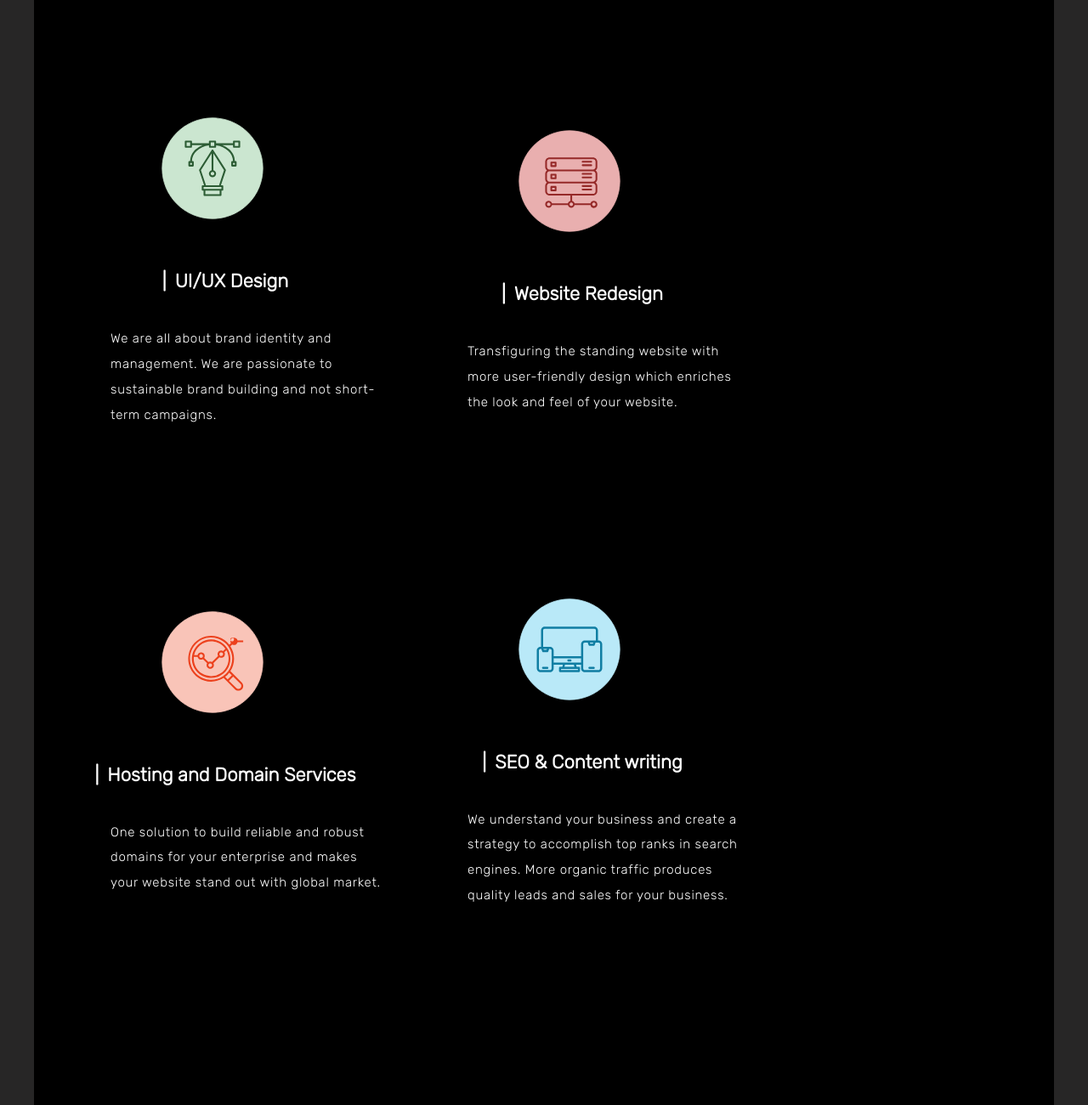
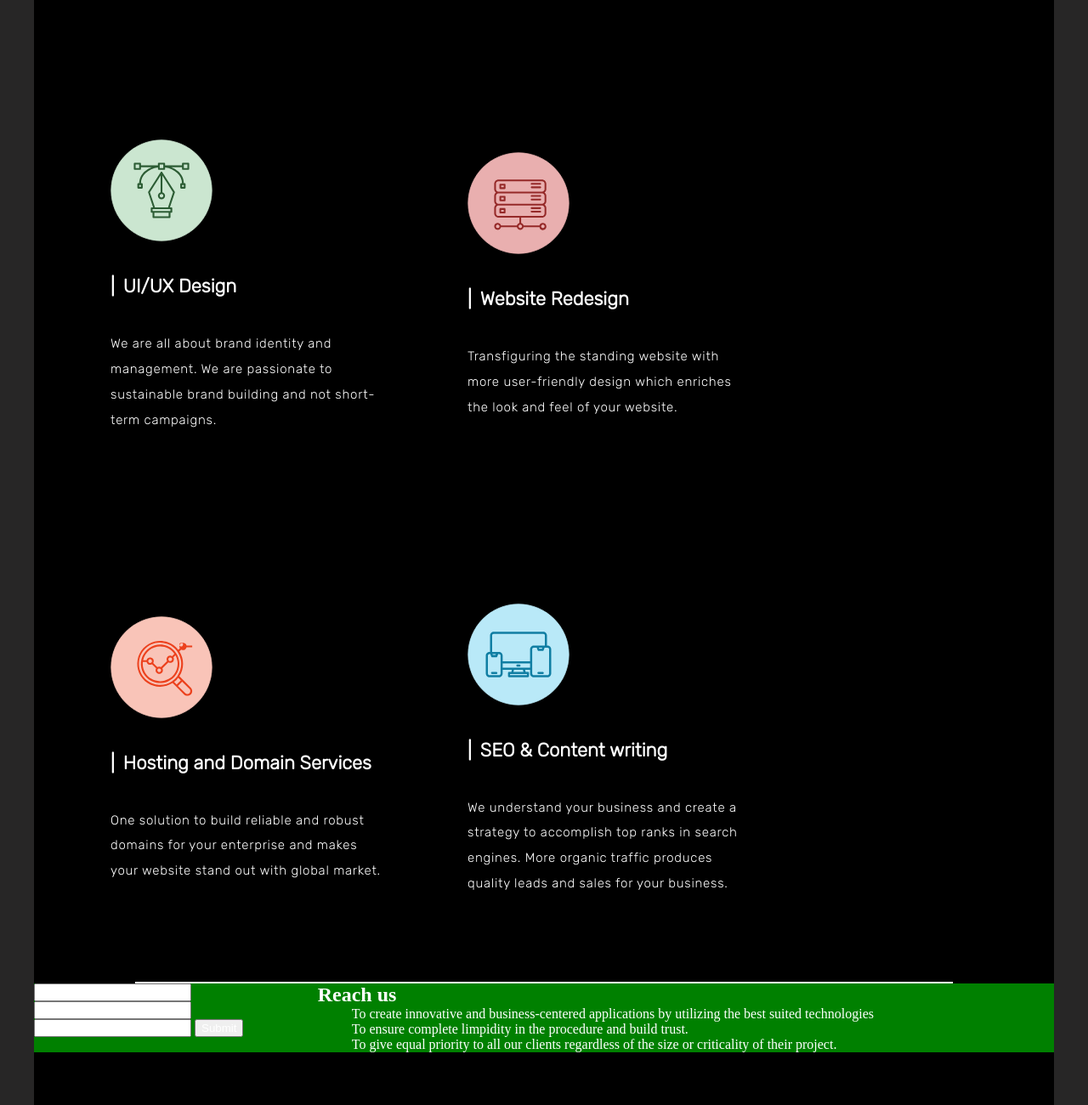
Before and after one commit to yashh-dev/vtriousRedesign, a plain HTML site: page index.html in a window 1280 px wide. Shown: the part 1660-2960 px from the top of the page at 85% size. Drawn offline with Linux system fonts and the light colour scheme.

Commit message:
some css

```diff
--- a/index.html
+++ b/index.html
@@ -41,57 +41,81 @@
             <div class="cards">
                 <div class="card">
                     <img class="logos" src="./images/webDevLogo.svg">
-                    <ul>
-                        <li>|</li>
-                        <li>Website Development</li>
-                    </ul>
+                    <div class="title">
+                        <h2>|</h2>
+                        <h2>Website Development</h2>
+                    </div>
 
                     <p>We create custom built website development solutions that helps brands in transforming their vision into compelling digital experiences.</p>
                 </div>
                 <div class="card">
                     <img class="logos" src="./images/mobileappdev.svg">
-                    <ul>
-                        <li>|</li>
-                        <li>Mobile Application Development</li>
-                    </ul>
+
+                    <div class="title">
+                        <h2>|</h2>
+                        <h2>Mobile Application Development</h2>
+                    </div>
+
                     <p>Provides native (iOS/Android) and hybrid (Flutter/React Native) mobile App development solutions targeting to meet client’s business demands.</p>
                 </div>
                 <div class="card">
                     <img class="logos" src="./images/ContentWriting.svg">
-                    <ul>
-                        <li>|</li>
-                        <li>UI/UX Design</li>
-                    </ul>
+
+                    <div class="title">
+                        <h2>|</h2>
+                        <h2>UI/UX Design</h2>
+                    </div>
+
                     <p>We are all about brand identity and management. We are passionate to sustainable brand building and not short-term campaigns.
                     </p>
                 </div>
 
                 <div class="card">
                     <img class="logos" src="./images/hosting.svg">
-                    <ul>
-                        <li>|</li>
-                        <li>Website Redesign</li>
-                    </ul>
+                    <div class="title">
+                        <h2>|</h2>
+                        <h2>Website Redesign</h2>
+                    </div>
+
                     <p>Transfiguring the standing website with more user-friendly design which enriches the look and feel of your website.</p>
                 </div>
                 <div class="card">
                     <img class="logos" src="./images/seo.svg">
-                    <ul>
-                        <li>|</li>
-                        <li>Hosting and Domain Services</li>
-                    </ul>
+                    <div class="title">
+                        <h2>|</h2>
+                        <h2>Hosting and Domain Services</h2>
+                    </div>
+
+
                     <p>One solution to build reliable and robust domains for your enterprise and makes your website stand out with global market.</p>
                 </div>
                 <div class="card">
                     <img class="logos" src="./images/redesinglogo.svg">
-                    <ul>
-                        <li>|</li>
-                        <li>SEO & Content writing</li>
-                    </ul>
+                    <div class="title">
+                        <h2>|</h2>
+                        <h2>SEO & Content writing</h2>
+                    </div>
+
                     <p>We understand your business and create a strategy to accomplish top ranks in search engines. More organic traffic produces quality leads and sales for your business.</p>
                 </div>
             </div>
-
+            <hr>
+            <div class="ReachUs">
+                <div class="Input">
+                    <input type="text">
+                    <input type="text">
+                    <input type="text">
+                    <button>Submit</button>
+                </div>
+                <div class="text">
+                    <h2>Reach us</h2>
+                    <ul>
+                        <li> To create innovative and business-centered applications by utilizing the best suited technologies</li>
+                        <li>To ensure complete limpidity in the procedure and build trust.</li>
+                        <li>To give equal priority to all our clients regardless of the size or criticality of their project.</li>
+                    </ul>
+                </div>
+            </div>
         </div>
     </section>
 </body>
--- a/stylesheet.css
+++ b/stylesheet.css
@@ -1,6 +1,6 @@
 *{
 margin:0;
-list-style: none;
+
 color: white;
 }
 body{
@@ -111,7 +111,7 @@ letter-spacing: 0.05em;
 display: flex;
 flex-direction: column;
 justify-content: center;
-align-items: center;
+align-items: left;
 width: 400px;
 font-family: Rubik;
 font-style: normal;
@@ -128,12 +128,40 @@ line-height: 46px;
     line-height: 199.5%;
     letter-spacing: 0.05em;
 }
-.card ul{
-    padding-top:50px ;
-}
-.card li{
-    padding-right: 10px;
+.card h2{
+    padding-top: 30px;
+    padding-left: 10px;
+    margin-left: 0px;
+    font-family: Rubik;
+font-style: normal;
+font-weight: 600;
+font-size: 22px;
+line-height: 46px;
 }
 .logos{
+    padding-left: 80px;
     width: 120px;
 }
+.card .title{
+    display: flex;
+    padding-left:70px;
+}
+hr{
+    margin: 0 auto;
+    width: 80%;
+height: 0px;
+border: 1px solid #FFFFFF;
+}
+.ReachUs{
+    background-color: green;
+    display: flex;
+    justify-content: center;
+}
+.text{
+    list-style:circle;
+
+}
+.input{
+    min-width: 500px;
+
+}
```
